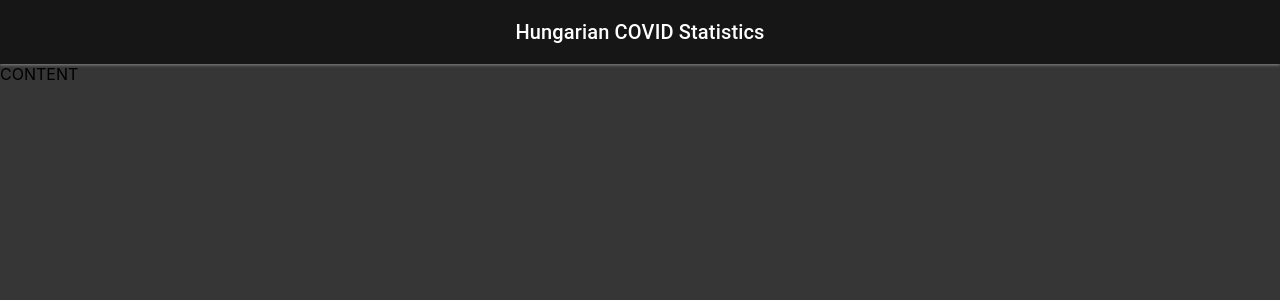
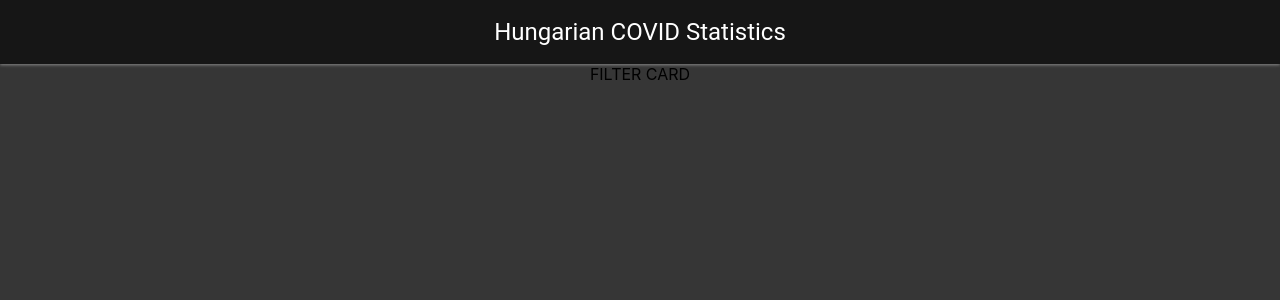
Before and after one commit to StahlAttila/mindtech-application-project, a React (Create React App) app in the folder frontend/: page / in a window 1280 px wide. Shown: the top 300 px of the page. Built offline with nearby package versions, Linux system fonts and the light colour scheme.

Commit message:
modified layout and header component

```diff
--- a/frontend/src/App.tsx
+++ b/frontend/src/App.tsx
@@ -1,11 +1,12 @@
-import Layout from './components/Layout/Layout';
+import Layout from './components/Layout/Layout'
+import MainPage from './pages/MainPage'
 
 function App() {
   return (
     <Layout>
-      <div>CONTENT</div>
+      <MainPage />
     </Layout>
-  );
+  )
 }
 
-export default App;
+export default App
--- /dev/null
+++ b/frontend/src/components/FilterData/FilterData.tsx
@@ -0,0 +1,10 @@
+import React from 'react'
+import { Card, CardContent, Typography, CardActions, Button } from '@mui/material'
+
+const FilterData = () => {
+  return (
+    <div>FILTER CARD</div>
+  )
+}
+
+export default FilterData
--- a/frontend/src/components/Layout/Header.tsx
+++ b/frontend/src/components/Layout/Header.tsx
@@ -5,7 +5,7 @@ import classes from './Header.module.css';
 const Header = () => {
   return (
     <header className={classes.header}>
-      <Typography className={classes.logo} variant='h6' component="h1" >Hungarian COVID Statistics</Typography>
+      <Typography className={classes.logo} variant='h5' component="h1" >Hungarian COVID Statistics</Typography>
     </header>
   )
 }
--- a/frontend/src/index.css
+++ b/frontend/src/index.css
@@ -1,3 +1,7 @@
+* {
+  margin: 0;
+}
+
 body {
   margin: 0;
   font-family: -apple-system, BlinkMacSystemFont, 'Segoe UI', 'Roboto', 'Oxygen',
--- /dev/null
+++ b/frontend/src/pages/MainPage.module.css
@@ -0,0 +1,3 @@
+.container {
+  margin: auto;
+}
--- /dev/null
+++ b/frontend/src/pages/MainPage.tsx
@@ -0,0 +1,25 @@
+import { Divider, CircularProgress, Stack, Grid } from '@mui/material'
+import FilterData from '../components/FilterData/FilterData'
+
+const MainPage:React.FC = () => {
+  return (
+    <Grid container justifyContent="center" alignItems="center">
+      <Stack
+        direction="row"
+        divider={
+          <Divider
+            orientation="vertical"
+            flexItem
+            style={{ background: 'white' }}
+          />
+        }
+        spacing={4}
+      >
+        <FilterData />
+        {/* <CircularProgress size={100} color="primary" /> */}
+      </Stack>
+    </Grid>
+  )
+}
+
+export default MainPage
```
Also changed, not shown: frontend/src/App.css (deleted).
